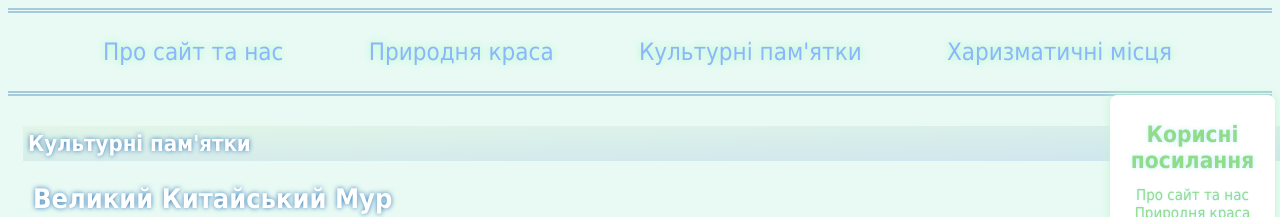
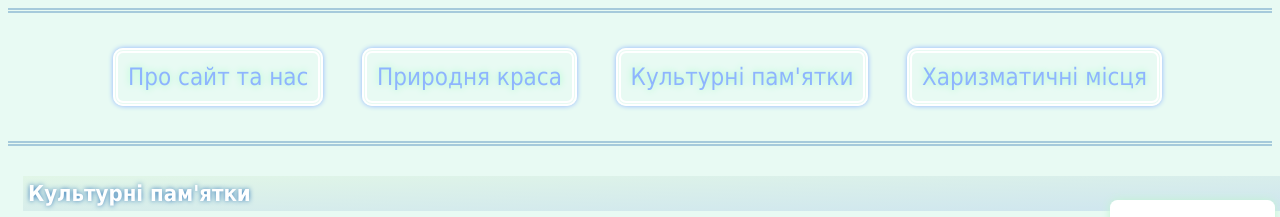
Before and after one commit to bbqwyx/beyondyourdreams3, a plain HTML site: page index.html in a window 1280 px wide. Shown: the top 217 px of the page. Drawn offline with Linux system fonts and the light colour scheme.

Commit message:
Update style.css

```diff
--- a/style.css
+++ b/style.css
@@ -304,7 +304,7 @@ body {
 	box-shadow: 0 0 8.2px #c2f5d1;
 	position: fixed;
 	right: 5px;
-	top: 95px;
+	top: 200px;
 }
 nav {
   border-top: 5px double #a6cadb;
@@ -320,8 +320,17 @@ nav {
   color: #8EB4FE;
 	text-shadow: 0 0 7px #A2FFC7;
   transition: 0.3s;
+  border: 5px double white;
+  padding: 10px;
+  margin: 10px;
+  text-align: center;
+  box-shadow: 0 0 5px 0 #8EB4FE;
+  border-radius: 10px;
 }
 .nav-link:hover {
   color: white;
 	text-shadow: 0 0 7px #8EB4FE;
+  background-color: #96CCFE;
+  box-shadow: 0 0 5px 0 #A2FFC7;
+  border: 5px double #A2FFC7;
 }
```
